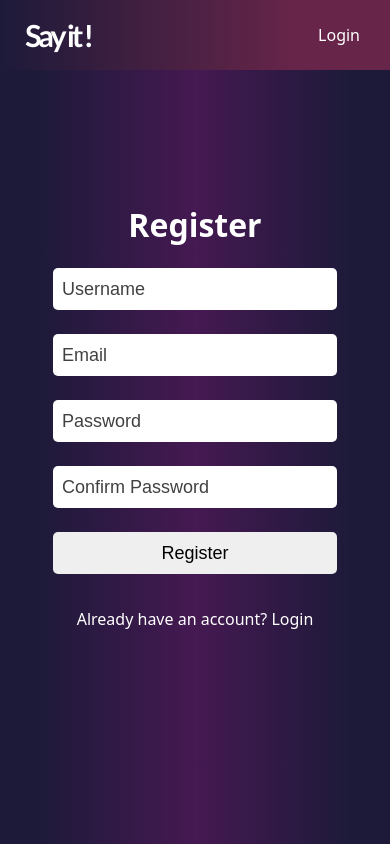
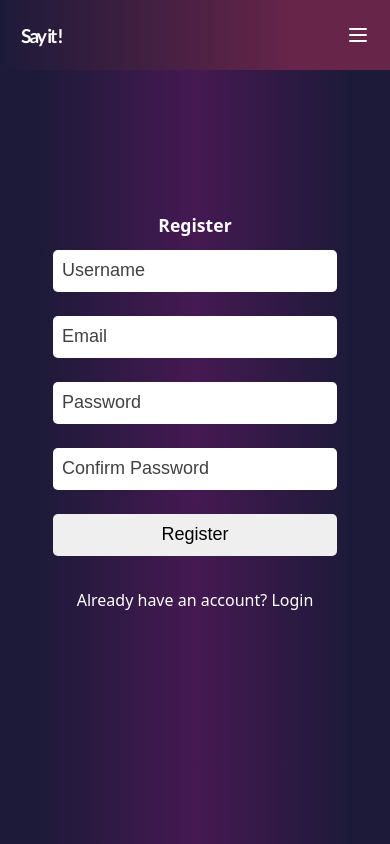
Before and after one commit to anyajegorova/Sayit, a React (Vite) app in the folder notepost/: page /register in a window 390 px wide. Built offline with nearby package versions, Linux system fonts and the light colour scheme.

Commit message:
added: mobile menu, loading for profile, styling: mobile navbar, edited: alert modal

```diff
--- a/notepost/src/App.jsx
+++ b/notepost/src/App.jsx
@@ -6,10 +6,12 @@ import MainRoutes from './components/MainRoutes';
 import Navbar from './components/Navbar';
 import Cookies from 'js-cookie';
 import { ToastContainer } from 'react-toastify';
+import MobileMenu from './components/MobileMenu';
 
 function App() {
   const [loggedIn, setLoggedIn] = useState(false);
   const [saveUserId, setSaveUserId] = useState('');
+  const [isMenuOpen, setIsMenuOpen] = useState(false);
 
   const navigate = useNavigate();
 
@@ -31,15 +33,19 @@ function App() {
     navigate('/login')
   }
 
+  const onMenuClick = () => {
+    setIsMenuOpen(!isMenuOpen)
+  }
+
 
   return (
     <div className="main_page">
-      <Navbar loggedIn={loggedIn} logout={logout} />
+      <Navbar loggedIn={loggedIn} logout={logout} onMenuClick={onMenuClick} isMenuOpen={isMenuOpen} />
       <MainRoutes
         loggedIn={loggedIn}
         setLoggedIn={setLoggedIn}
       />
-      <ToastContainer />
+      <MobileMenu isMenuOpen={isMenuOpen} onMenuClick={onMenuClick} logout={logout} loggedIn={loggedIn}/>
     </div>
   )
 }
--- a/notepost/src/components/AlertModal.jsx
+++ b/notepost/src/components/AlertModal.jsx
@@ -1,6 +1,6 @@
 import './styles/AlertModal.css';
 
-const AlertModal = ({  deleteNotepost, setShowAlert }) => {
+const AlertModal = ({ deleteNotepost, setShowAlert }) => {
 
     const closeModal = () => {
         setShowAlert(false)
@@ -18,8 +18,8 @@ const AlertModal = ({  deleteNotepost, setShowAlert }) => {
                         <div id='closeAlert' onClick={closeModal}>✖</div>
                         <p>Are you sure you want to delete the post? The post will be deleted permanently.</p>
                         <div id='alert_buttons'>
+                            <button onClick={closeModal} id='no'>No</button>
                             <button onClick={handleDelete} id='yes'>Yes</button>
-                            <button onClick={closeModal} id='no'>No</button>
                         </div>
                     </div>
 
--- /dev/null
+++ b/notepost/src/components/MobileMenu.jsx
@@ -0,0 +1,36 @@
+import './styles/MobileMenu.css';
+import { NavLink } from 'react-router-dom';
+
+const MobileMenu = ({ isMenuOpen, onMenuClick, logout, loggedIn }) => {
+    const handleClick = () => {
+        onMenuClick()
+    }
+
+    const handleLogout = () => {
+        logout()
+        onMenuClick()
+    }
+    return (
+        <>
+            <div className={isMenuOpen ? 'mobile_menu' : 'mobile_menu_hidden'}>
+                <h4 onClick={handleClick}>🗙</h4>
+                <ul>
+                    {loggedIn ? (
+                        <>
+                            <li onClick={handleClick}><NavLink to='/public_noteposts' id='link' className={({ isActive }) => (isActive ? "activeLink" : 'none')}>All Noteposts</NavLink></li>
+                            <li onClick={handleClick}><NavLink to='/all_noteposts' id='link' className={({ isActive }) => (isActive ? "activeLink" : 'none')}>My Noteposts</NavLink></li>
+                            <li onClick={handleClick}><NavLink to='/favourites' id='link' className={({ isActive }) => (isActive ? "activeLink" : 'none')}>Likes</NavLink></li>
+                            <li onClick={handleClick}><NavLink to='/profile' id='link' className={({ isActive }) => (isActive ? "activeLink" : 'none')}>Profile</NavLink></li>
+                            <li onClick={handleLogout} className='logout'>Logout</li>
+                        </>
+                    ) :
+                        <li onClick={handleClick}>
+                            <NavLink to='/login' className='login'>Login</NavLink>
+                        </li>}
+                </ul>
+            </div>
+        </>
+    )
+}
+
+export default MobileMenu;
--- a/notepost/src/components/Navbar.jsx
+++ b/notepost/src/components/Navbar.jsx
@@ -1,10 +1,15 @@
 import './styles/Navbar.css';
+import { useState } from 'react';
 import { NavLink } from 'react-router-dom';
 
-const Navbar = ({ loggedIn, logout }) => {
-
+const Navbar = ({ loggedIn, logout, onMenuClick, isMenuOpen }) => {
     const username = localStorage.getItem('username');
     console.log(username, 'Username')
+
+    const handleMenuClick = () => {
+        onMenuClick();
+    }
+
 
     return (
         <nav>
@@ -12,7 +17,7 @@ const Navbar = ({ loggedIn, logout }) => {
                 <h1 id='logo'>Say it{loggedIn ? ' ,' : ' !'} </h1>
                 <h1> {loggedIn ? username : null}</h1>
             </div>
-            <ul>
+            <ul id='navbar_list'>
                 {loggedIn ? (
                     <><li><NavLink to='/public_noteposts' id='link' className={({ isActive }) => (isActive ? "activeLink" : 'none')}>All Noteposts</NavLink></li>
                         <li><NavLink to='/all_noteposts' id='link' className={({ isActive }) => (isActive ? "activeLink" : 'none')}> My Noteposts</NavLink></li>
@@ -26,6 +31,29 @@ const Navbar = ({ loggedIn, logout }) => {
                         <NavLink to='/login' className='login'>Login</NavLink>
                     </li>}
             </ul>
+            <div className='hamburger_menu_container' onClick={handleMenuClick}>
+                <svg
+                    viewBox="0 0 24 24"
+                    fill="none"
+                    xmlns="http://www.w3.org/2000/svg">
+                    <g id="SVGRepo_bgCarrier" strokeWidth="0">
+                    </g>
+                    <g id="SVGRepo_tracerCarrier"
+                        strokeLinecap="round"
+                        strokeLinejoin="round">
+                    </g>
+                    <g id="SVGRepo_iconCarrier">
+                        <path
+                            d="M4 6H20M4 12H20M4 18H20"
+                            stroke="#ffffff"
+                            strokeWidth="2"
+                            strokeLinecap="round"
+                            strokeLinejoin="round">
+                        </path>
+                    </g>
+                </svg>
+            </div>
+
         </nav>
 
     )
--- a/notepost/src/components/Sidebar.jsx
+++ b/notepost/src/components/Sidebar.jsx
@@ -14,10 +14,6 @@ const Sidebar = ({ onClose, isSidebarOpen, onTopicChange, mode }) => {
     useEffect(() => {
         getTopics()
     }, [])
-
-    useEffect(() => {
-        getTopics()
-    }, [mode])
 
     const token = localStorage.getItem('token');
 
@@ -36,9 +32,6 @@ const Sidebar = ({ onClose, isSidebarOpen, onTopicChange, mode }) => {
             setTopics(data)
             console.log('Topics fetched:', data);
             setLoading(false)
-            // console.log(data[0]._id, 'Data 2')
-            // setGeneralTopic(data[0]._id)
-            // console.log(generalTopic, 'General topic')
         }
         catch (error) {
             console.error(error)
--- /dev/null
+++ b/notepost/src/components/styles/MobileMenu.css
@@ -0,0 +1,72 @@
+.mobile_menu {
+    display: relative;
+    position: fixed;
+    top: 0;
+    right: 0;
+    width: 100%;
+    height: 100%;
+    background-color: #1d1a39;
+    z-index: 1000;
+    transition: display 0.3s ease;
+}
+
+.mobile_menu_hidden {
+    display: none;
+}
+
+.mobile_menu_hidden h4 {
+    display: none;
+}
+
+.mobile_menu h4 {
+    margin: 18px;
+    position: absolute;
+    right: 0;
+    width: 24px;
+    height: 24px;
+    cursor: pointer;
+}
+
+.mobile_menu ul {
+    height: 100%;
+    display: flex;
+    flex-direction: column;
+    align-items: center;
+    justify-content: center;
+    padding: 0;
+}
+
+
+.mobile_menu ul li {
+    color: #fff;
+    list-style: none;
+    padding: 12px;
+    margin: 5px 0;
+    width: 100%;
+
+    display: flex;
+    align-items: center;
+    justify-content: center;
+    cursor: pointer;
+}
+
+.mobile_menu ul li a {
+    border-bottom: 1px solid transparent;
+}
+
+.mobile_menu ul li:active {
+    background-color: #f39f5a05;
+}
+
+.mobile_menu ul li:last-child {
+    margin-top: 40px;
+    color: #b33147;
+}
+
+.mobile_menu ul .activeLink {
+    border-bottom: 1px solid #fff;
+}
+
+#link:hover {
+    border-bottom: 1px solid #fff;
+}
--- a/notepost/src/components/styles/Navbar.css
+++ b/notepost/src/components/styles/Navbar.css
@@ -28,21 +28,20 @@ h1 {
     font-family: 'Gill Sans', 'Gill Sans MT', Calibri, 'Trebuchet MS', sans-serif;
     letter-spacing: -3px;
     font-size: 1.9rem;
-
 }
 
 .logo_container {
     display: flex;
     align-items: center;
-
+    flex-wrap: wrap;
 }
 
-ul {
+nav #navbar_list {
     display: flex;
     justify-content: space-between;
 }
 
-li {
+nav #navbar_list li {
     list-style: none;
     margin: 0 10px;
     border-bottom: 1px solid transparent;
@@ -69,3 +68,53 @@ a,
     margin-left: 30px;
     cursor: pointer;
 }
+
+nav svg {
+    display: none;
+}
+
+.hamburger_menu_container {
+    display: none;
+}
+
+
+/* Media queries */
+
+@media (max-width: 768px) {
+
+    #logo {
+        font-size: 1.5rem;
+    }
+
+    h1 {
+        margin: 2px;
+        font-size: 1.2rem;
+    }
+
+    nav #navbar_list {
+        display: none;
+    }
+
+    nav svg{
+        display: block;
+        height: 24px;
+        cursor: pointer;
+    }
+    .hamburger_menu_container {
+        display: flex;
+        align-items: center;
+    }
+}
+
+@media (max-width: 430px) {
+
+    #logo {
+        font-size: 1.2rem;
+        letter-spacing: -2px;
+    }
+
+    h1 {
+        margin: 1px;
+        font-size: 1.1rem;
+    }
+}
--- a/notepost/src/components/styles/Sidebar.css
+++ b/notepost/src/components/styles/Sidebar.css
@@ -6,6 +6,7 @@
     position: fixed;
     overflow-y: hidden;
     width: 400px;
+    max-width: 95vw;
     transition: width 0.3s ease;
     background-color: #1d1a39;
     color: #fff;
@@ -34,7 +35,6 @@
     display: block;
     margin: 10px 0;
     color: #ffff;
-    /* transition: transform 0.3s ease; */
     cursor: pointer;
 }
 
@@ -44,7 +44,6 @@
 
 .topics_container button:hover {
     background-color: #f39f5a0c;
-    /* transform: translate(1px, 1px); */
 }
 
 .hidden_topics_container {
--- a/notepost/src/index.css
+++ b/notepost/src/index.css
@@ -7,3 +7,17 @@ body{
   padding: 0;
   box-sizing: border-box;
 }
+
+@media screen and (max-width: 768px) {
+  html {
+    -ms-overflow-style: none;
+    /* IE and Edge */
+    scrollbar-width: none;
+    max-width: 100vw !important;
+    overflow: hidden !important;
+    overflow-y: auto !important;
+  }
+  html ::-webkit-scrollbar {
+    display: none;
+  }
+}
```
Also changed, not shown: notepost/src/main.jsx (+14 -1 lines), notepost/src/views/Login.jsx (+11 -11 lines), notepost/src/views/Profile.jsx (+12 -5 lines), 1 other file (tests, documents, lock files or other folders).
